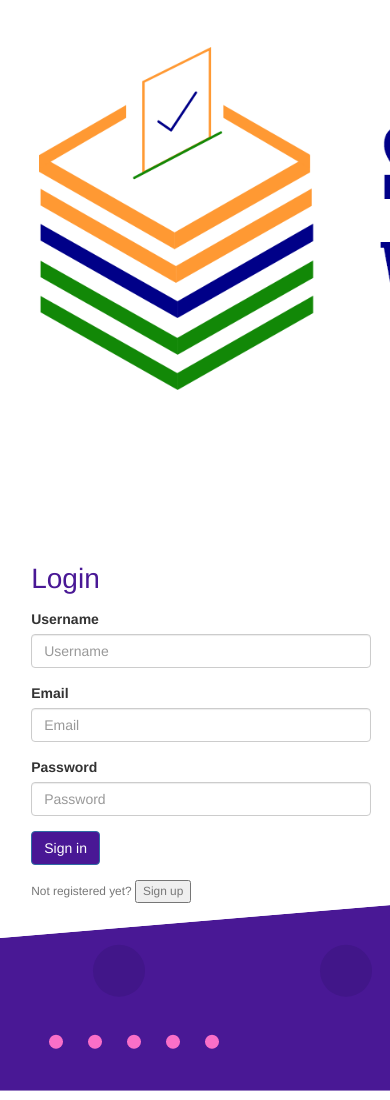
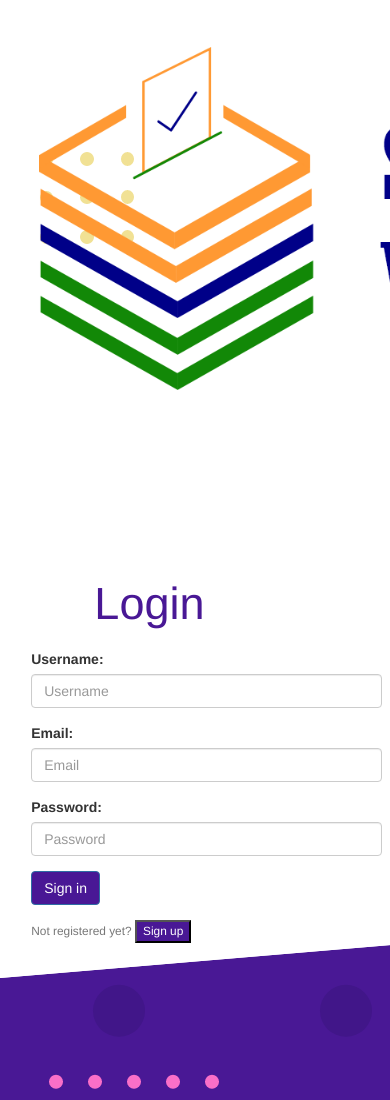
Before and after one commit to Sanskrita2001/Voting_Dapp_Ethereum, a website: page src/login.html in a window 390 px wide. Shown: the top 1100 px of the page. Drawn offline with Linux system fonts and the light colour scheme.

Commit message:
fixed spacing issues

```diff
--- a/src/css/login.css
+++ b/src/css/login.css
@@ -1,22 +1,30 @@
 
 body{
-    overflow-x:hidden;
+    overflow:hidden;
 }
 .login{
     width: 100%;
     height: 50vh;
+    background: url('../images/register-white-bg.png');
     background-repeat: no-repeat;
 }
 .login-head{
+    padding-left: 18%;
     padding-bottom:3%;
-    font-size:28px;
+    font-size:4.5rem;
     color:#491895
 }
-.btn{
+.btn-login{
     background-color: #491895;
 }
+.sign-up{
+    background-color: #491895;
+    color:white;
+    outline: none;
+}
 #login-form{
-    padding: 20vh 5vw 0 8vw;
+    padding: 20vh 2vw 0 8vw;
+    z-index:100;
 }
 #logo{
     zoom:0.8;
@@ -30,5 +38,8 @@ body{
 	height: 100%;
 	left: 0px;
 	top: -30%;
-	z-index: 1;
+    z-index:1;
 }
+#signup-link{
+    z-index:100;
+}
--- a/src/login.html
+++ b/src/login.html
@@ -19,10 +19,10 @@
             </div>
             <div class="col-md-6">
                 <div id="login-form">
-                    <div class="login-head">Login</div>
+                    <h1 class="login-head">Login</h1>
                 <form>
                     <div class="form-group row">
-                        <label for="sign_up_username" class="col-sm-2 col-form-label">Username</label>
+                        <label for="sign_up_username" class="col-sm-2 col-form-label">Username: </label>
                         <div class="col-sm-5">
                             <input type="username"
                                 class="form-control"
@@ -31,7 +31,7 @@
                         </div>
                     </div>
                     <div class="form-group row">
-                        <label for="sign_up_email" class="col-sm-2 col-form-label">Email</label>
+                        <label for="sign_up_email" class="col-sm-2 col-form-label">Email: </label>
                         <div class="col-sm-5">
                             <input type="email"
                                 class="form-control"
@@ -40,7 +40,7 @@
                         </div>
                     </div>
                     <div class="form-group row">
-                        <label for="sign_up_password" class="col-sm-2 col-form-label">Password</label>
+                        <label for="sign_up_password" class="col-sm-2 col-form-label">Password: </label>
                         <div class="col-sm-5">
                             <input type="password"
                                 class="form-control"
@@ -50,10 +50,10 @@
                     </div>
                     <div class="form-group row">
                         <div class="col-sm-10">
-                            <button type="submit" class="btn btn-primary">Sign in</button>
+                            <button type="submit" class="btn btn-primary btn-login">Sign in</button>
                         </div>
                     </div>
-                    <small id="emailHelp" class="form-text text-muted">Not registered yet? <button>Sign up</button>
+                    <small id="sigup-link" class="form-text text-muted">Not registered yet? <button class="sign-up">Sign up</button>
                     </small>
                 </form>
             </div>
```
